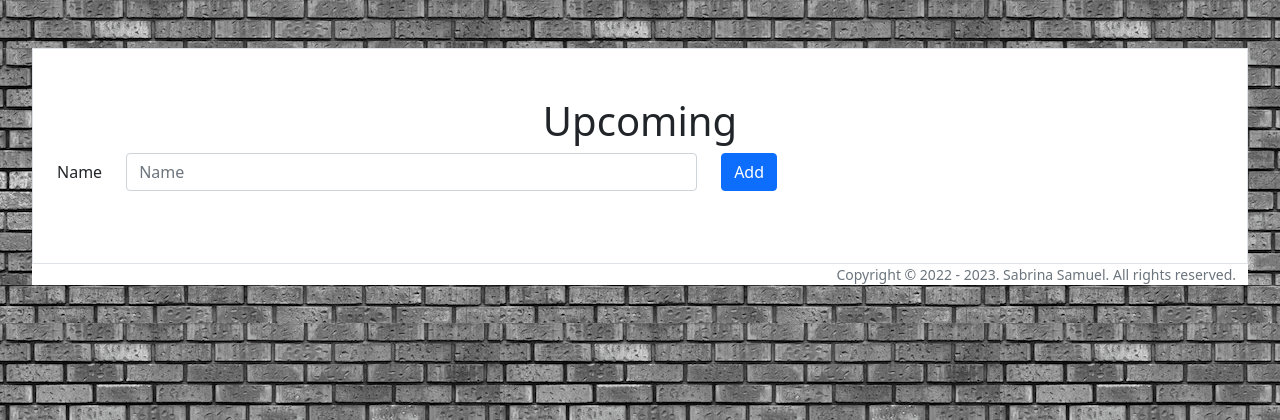
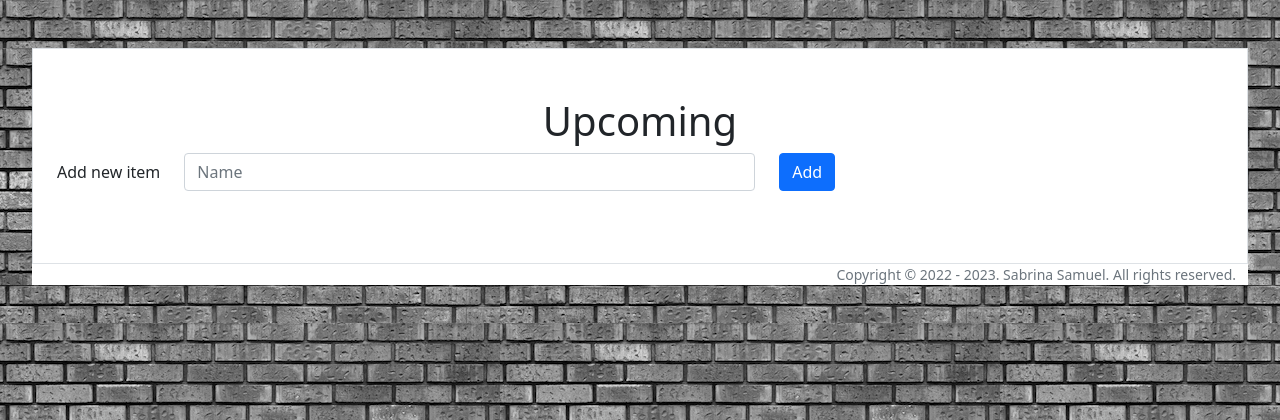
Before and after one commit to ssrome/cs50-final-project, a Flask app: template templates/index.html in a window 1280 px wide. Shown: the top 420 px of the page. Run offline with Flask 2, Linux system fonts and the light colour scheme; the template is opened without the code that fills it, so the values that code supplies are empty; some libraries are stand-ins or nearby versions.

Commit message:
Update label for new-item input

```diff
--- a/templates/index.html
+++ b/templates/index.html
@@ -5,7 +5,7 @@
 <form method="POST">
   <div class="row g-6 align-items-center mx-auto">
     <div class="col-auto">
-      <label for="new-item" class="col-form-label">Name</label>
+      <label for="new-item" class="col-form-label">Add new item</label>
     </div>
       <div class="col-6">
         <input
```
Also changed, not shown: tests/test_app.py (+1 -1 lines).
